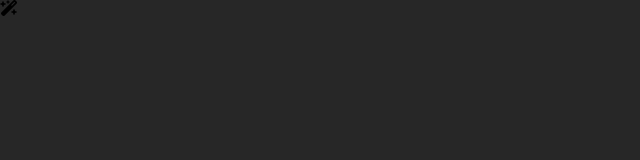
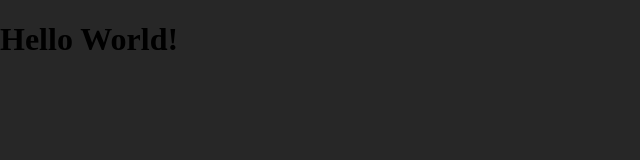
Before and after one commit to adumitre/quote-generator, a plain HTML site: page index.html in a window 1280 px wide. Shown: the whole page, without its empty margins (0-640 px from the left). Drawn offline with Linux system fonts and the light colour scheme.

Commit message:
hello world

```diff
--- a/index.html
+++ b/index.html
@@ -9,7 +9,7 @@
     <link rel="stylesheet" href="style.css">
 </head>
 <body>
-    <i class="fa-solid fa-wand-magic-sparkles"></i>
+    <h1>Hello World!</h1>
     <!-- Script -->
     <script src="script.js"></script>
 </body>
```
